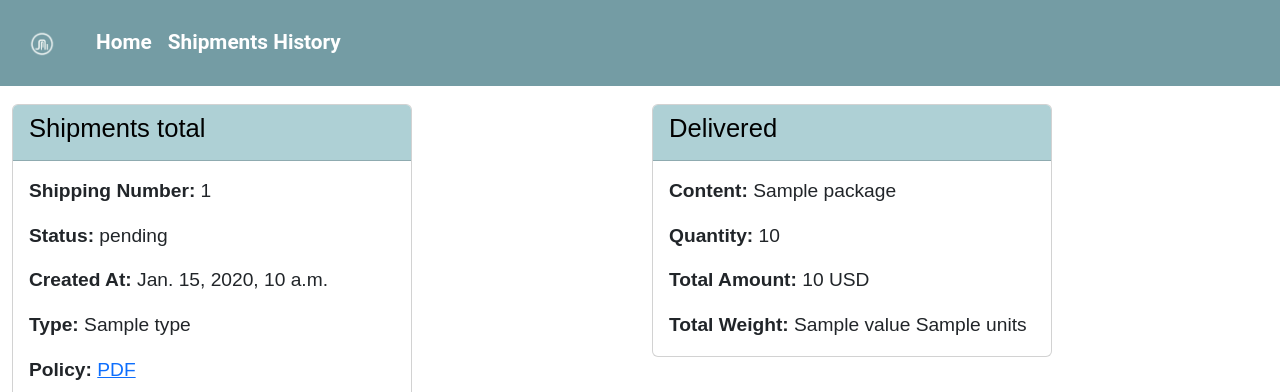
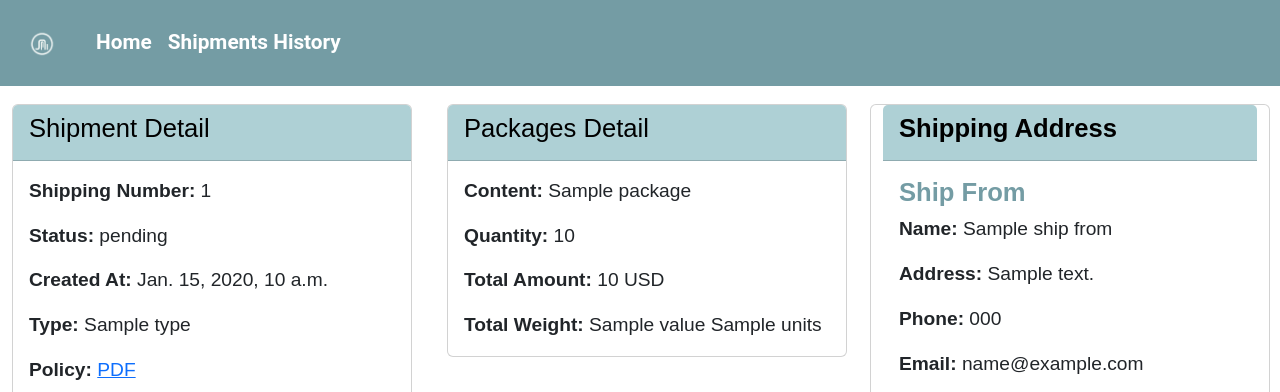
Before and after one commit to zaidalshreef/shipments, a Django app: template shipments/templates/shipment_detail.html in a window 1280 px wide. Shown: the top 392 px of the page. Run offline with Django 5.2, Linux system fonts and the light colour scheme; the template is opened without the code that fills it: most values are stand-ins (such as "Sample title", 1, 10 or a date in 2020); data that the repository does not hold is empty; some libraries are stand-ins or nearby versions.

Commit message:
Update Shipment Detail style 5

```diff
--- a/shipments/templates/shipment_detail.html
+++ b/shipments/templates/shipment_detail.html
@@ -21,52 +21,13 @@ Shipment Detail
 <div class="container-fluid">
    <!--<h1 class="my-4">Shipment Detail</h1>-->
    <div class="row">
-    <div class="col">
-        <div class="card">
-            <div class="card-header">
-                <h5 class="card-title">Shipments total</h5>
-             </div>
-             <div class="card-body">
-                <p class="card-text"> <strong>Shipping Number:</strong> {{ shipment.shipping_number }}</p>
-            <p class="card-text"><strong>Status:</strong> {{ shipment.statuses.last.status }}</p>
-            <!--<p class="card-text"> <strong>Shipment ID:</strong> {{ shipment.shipment_id }}</p>-->
-           <!-- <p class="card-text"> <strong>Merchant:</strong> {{ shipment.merchant }}</p>-->
-            <p class="card-text"> <strong>Created At:</strong> {{ shipment.created_at }}</p>
-            <p class="card-text"> <strong>Type:</strong> {{ shipment.type }}</p>
-            <!--<p class="card-text"> <strong>Payment Method:</strong> {{ shipment.payment_method }}</p>-->
-            <!--<p class="card-text"> <strong>Cash on Delivery:</strong> {{ shipment.cash_on_delivery.amount }} {{ shipment.cash_on_delivery.currency }}</p>-->
-            <p class="card-text"> <strong>Policy:</strong> <a href="{{ shipment.label.url }}">PDF</a></p>
-            </div>
 
-            </div>
-             </div>
-             <div class="col">
-
-             <div class="card">
-                <div class="card-header">
-                    <h5 class="card-title"> Delivered </h5>
-                </div>
-
-                <div class="card-body">
-                    {% for package in shipment.packages %}
-                    <p class="card-text"> <strong>Content:</strong> {{ package.name }}</p>
-                   <!-- <p class="card-text"> <strong>SKU:</strong> {{ package.sku }}</p>-->
-                   <!--  <p class="card-text"> <strong>Price:</strong> {{ package.price.amount }} {{ package.price.currency }}</p>-->
-                    <p class="card-text"> <strong>Quantity:</strong> {{ package.quantity }}</p>
-                    <!--<p class="card-text"> <strong>Weight:</strong> {{ package.weight.value }} {{ package.weight.unit }}</p>-->
-                    <p class="card-text"> <strong>Total Amount:</strong> {{ shipment.total.amount }} {{ shipment.total.currency }}</p>
-                    <p class="card-text"> <strong>Total Weight:</strong> {{ shipment.total_weight.value }} {{ shipment.total_weight.units }}</p>
-
-                    {% endfor %}
-                </div>
-                        </div>
-                    </div>
 
     <div class="col">
 
     <div class="card">
         <div class="card-header">
-            <h5 class="card-title"> <strong>Shipment Detail</h5>
+            <h5 class="card-title"> Shipment Detail</h5>
         </div>
         <div class="card-body">
             <p class="card-text"> <strong>Shipping Number:</strong> {{ shipment.shipping_number }}</p>
@@ -86,7 +47,7 @@ Shipment Detail
     <div class="col">
     <div class="card">
         <div class="card-header">
-            <h5 class="card-title"> <strong>Packages Detail</h5>
+            <h5 class="card-title"> Packages Detail</h5>
         </div>
         <div class="card-body">
         {% for package in shipment.packages %}
@@ -103,12 +64,7 @@ Shipment Detail
     </div>
 </div>
 
-
-
-
     <div class="card">
-
-
                 <div class="card-header">
                     <h5 class="card-title"> <strong>Shipping Address</h5>
                 </div>
```
